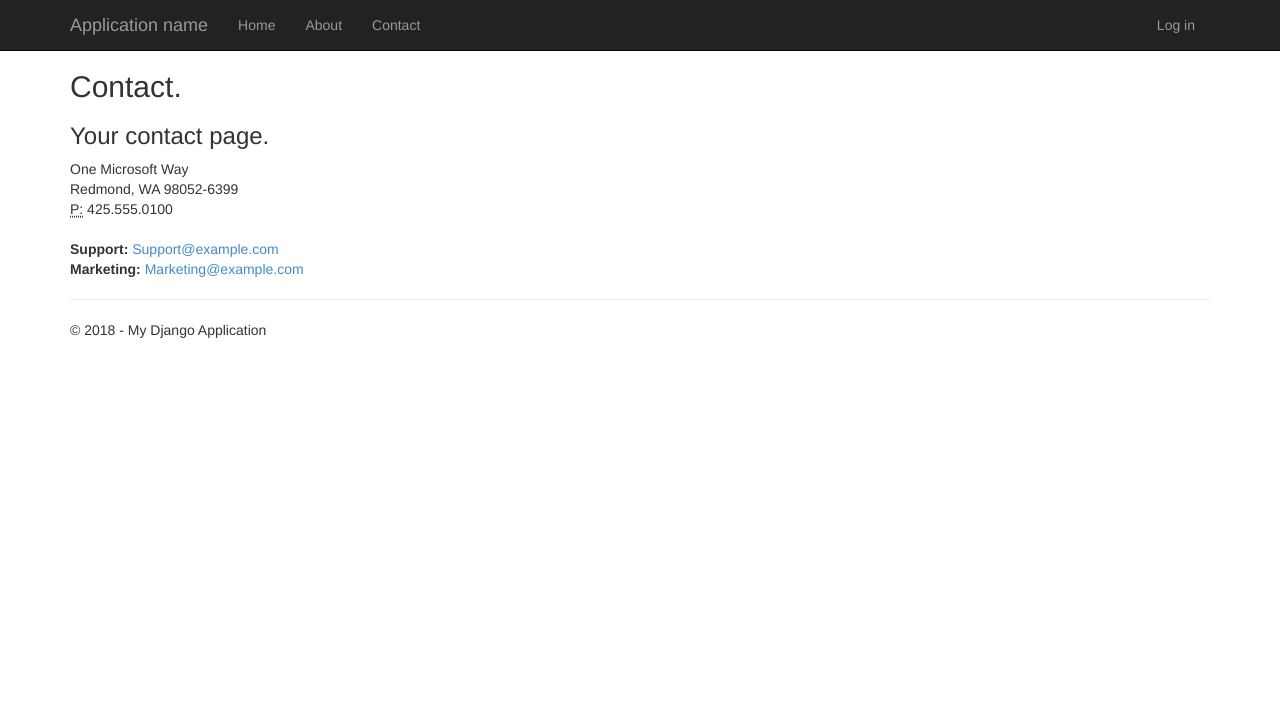
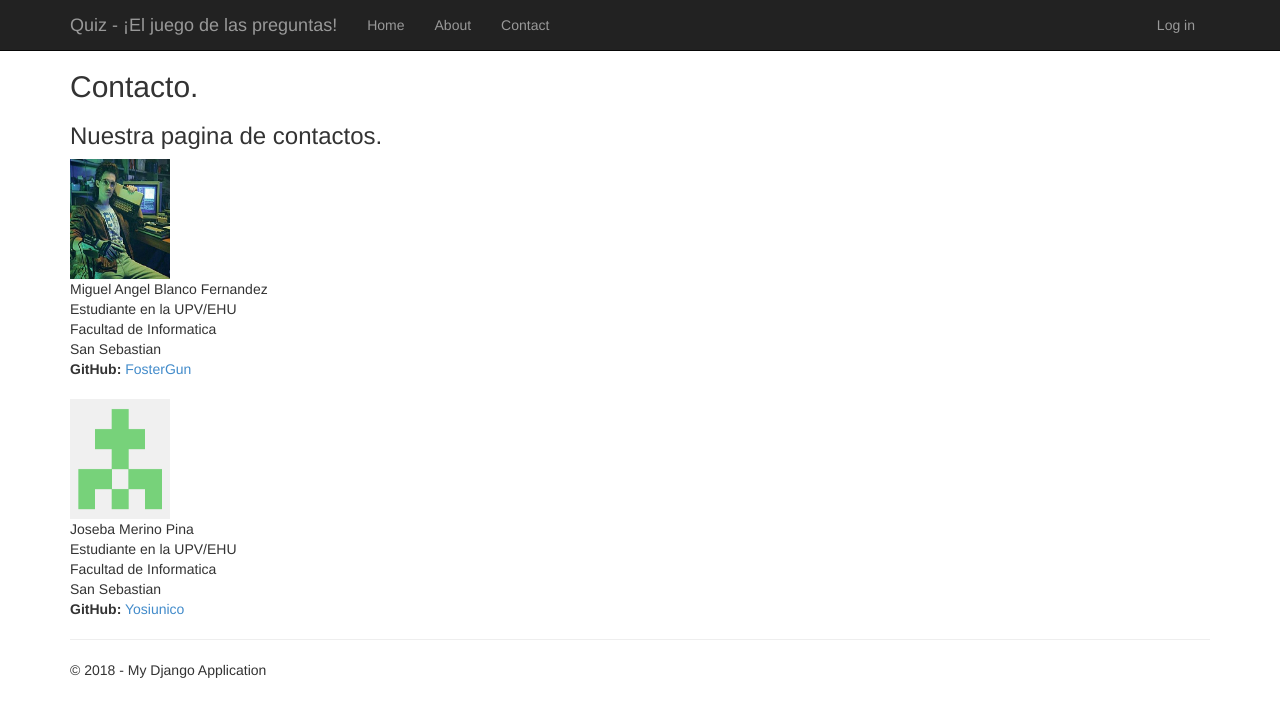
Before and after one commit to FosterGun/DJangoHADS, a Django app: page /contact in a window 1280 px wide. Shown: the top 717 px of the page. Run offline with Django 3.2, Linux system fonts and the light colour scheme; some libraries are stand-ins or nearby versions.

Commit message:
Funcionalidades nuevas

```diff
--- a/TrabajoFinalDJango/app/templates/app/about.html
+++ b/TrabajoFinalDJango/app/templates/app/about.html
@@ -5,6 +5,6 @@
 <h2>{{ title }}.</h2>
 <h3>{{ message }}</h3>
 
-<p>Use this area to provide additional information.</p>
+<p>Aplicacion de preguntas y respuestas.</p>
 
 {% endblock %}
--- a/TrabajoFinalDJango/app/templates/app/contact.html
+++ b/TrabajoFinalDJango/app/templates/app/contact.html
@@ -6,15 +6,21 @@
 <h3>{{ message }}</h3>
 
 <address>
-    One Microsoft Way<br />
-    Redmond, WA 98052-6399<br />
-    <abbr title="Phone">P:</abbr>
-    425.555.0100
+    <img src="../static/26086286.jpg" width="100" height="120"/><br />
+    Miguel Angel Blanco Fernandez <br />
+    Estudiante en la UPV/EHU <br />
+    Facultad de Informatica<br />
+    San Sebastian<br />
+    <strong>GitHub:</strong> <a href="https://github.com/FosterGun">FosterGun</a><br />
 </address>
 
 <address>
-    <strong>Support:</strong>   <a href="mailto:Support@example.com">Support@example.com</a><br />
-    <strong>Marketing:</strong> <a href="mailto:Marketing@example.com">Marketing@example.com</a>
+    <img src="../static/25902084.png" width="100" height="120"/><br />
+    Joseba Merino Pina <br />
+    Estudiante en la UPV/EHU <br />
+    Facultad de Informatica<br />
+    San Sebastian<br />
+    <strong>GitHub:</strong> <a href="https://github.com/Yosiunico">Yosiunico</a><br />
 </address>
 
 {% endblock %}
--- a/TrabajoFinalDJango/app/templates/app/layout.html
+++ b/TrabajoFinalDJango/app/templates/app/layout.html
@@ -19,7 +19,7 @@
                     <span class="icon-bar"></span>
                     <span class="icon-bar"></span>
                 </button>
-                <a href="/" class="navbar-brand">Application name</a>
+                <a href="/" class="navbar-brand">Quiz - ¡El juego de las preguntas!</a>
             </div>
             <div class="navbar-collapse collapse">
                 <ul class="nav navbar-nav">
--- a/TrabajoFinalDJango/app/views.py
+++ b/TrabajoFinalDJango/app/views.py
@@ -26,8 +26,8 @@ def contact(request):
         request,
         'app/contact.html',
         {
-            'title':'Contact',
-            'message':'Your contact page.',
+            'title':'Contacto',
+            'message':'Nuestra pagina de contactos.',
             'year':datetime.now().year,
         }
     )
```
Also changed, not shown: TrabajoFinalDJango/app/forms.py (+7 -0 lines), TrabajoFinalDJango/app/models.py (+14 -0 lines), TrabajoFinalDJango/app/static/25902084.png (added), TrabajoFinalDJango/app/static/26086286.jpg (added), 1 other file.
